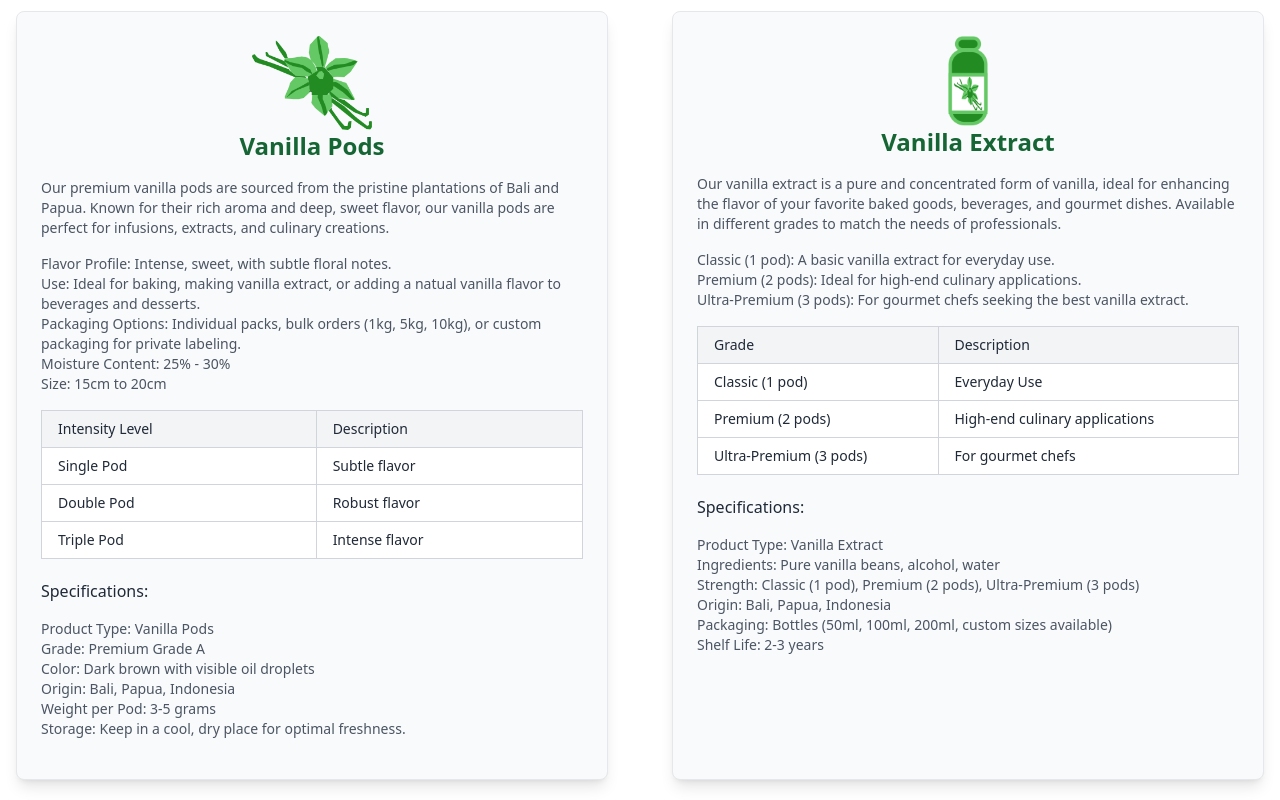
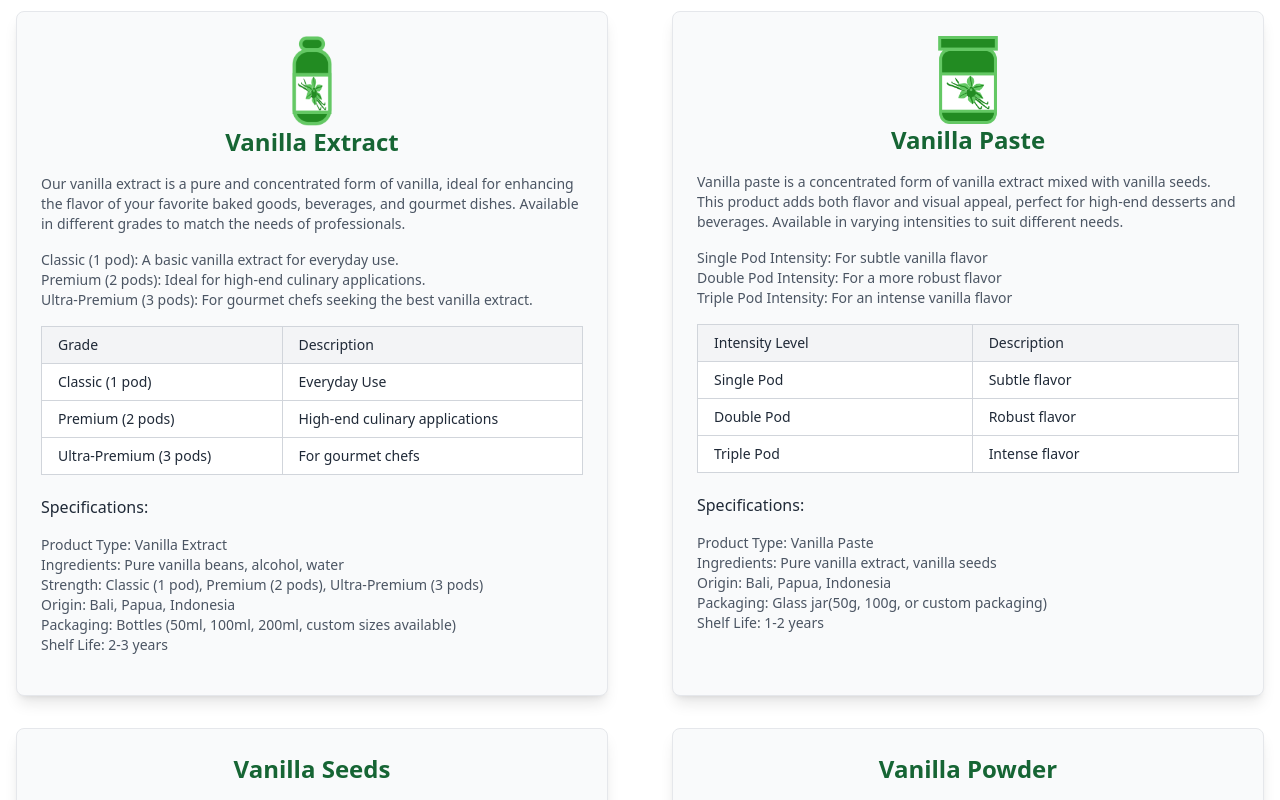
Before and after one commit to mrzero1945/vanilla-company, a Next.js app: page /products in a window 1280 px wide. Shown: the part 1500-2300 px from the top of the page. Built offline with nearby package versions, Linux system fonts and the light colour scheme.

Commit message:
update products page

```diff
--- a/components/products.tsx
+++ b/components/products.tsx
@@ -163,82 +163,6 @@ const Products = () => {
           <h2 className="text-4xl font-bold text-green-800 mb-12 text-center">Vanilla Derivatives</h2>
           <p className="mb-5">Our vanilla derivatives are crafted to provide enhanced flavor and versatility for a wide range of applications. From concentrated pastes to pure extracts and seeds, each product is designed to offer superior quality and consistency, perfect for gourmet food, beverages, and fragrance industries.</p>
           <div className="grid grid-cols-1 md:grid-cols-2 gap-8">
-            {/* Vanilla Pods */}
-            <div className="border rounded-lg shadow-lg p-6 bg-gray-50 hover:shadow-2xl transition mx-4">
-            <Image
-              src={VanillaPods.src}
-              alt="vanilla paste"
-              width={120}
-              height={120}
-              className="mx-auto"
-              />
-              <h3 className="text-2xl font-semibold text-green-800 mb-4 text-center">Vanilla Pods</h3>
-              <p className="text-sm text-gray-600 mb-4">
-                Our premium vanilla pods are sourced from the pristine plantations of Bali and Papua. Known for their rich aroma and deep, sweet flavor, our vanilla pods are perfect for infusions, extracts, and culinary creations.
-              </p>
-              <ul className="text-sm   text-gray-600 mb-4">
-                <li>
-                  Flavor Profile: Intense, sweet, with subtle floral notes.
-                </li>
-                <li>
-                  Use: Ideal for baking, making vanilla extract, or adding a natual vanilla flavor to beverages and desserts.
-                </li>
-                <li>
-                  Packaging Options: Individual packs, bulk orders (1kg, 5kg, 10kg), or custom packaging for private labeling.
-                </li>
-                <li>
-                  Moisture Content: 25% - 30%
-                </li>
-                <li>
-                  Size: 15cm to 20cm
-                </li>
-              </ul>
-              <div className="overflow-x-auto">
-                <table className="min-w-full border-collapse border border-gray-300 bg-white">
-                  <thead>
-                    <tr>
-                      <th className="border border-gray-300 px-4 py-2 bg-gray-100 text-left text-sm font-medium">Intensity Level</th>
-                      <th className="border border-gray-300 px-4 py-2 bg-gray-100 text-left text-sm font-medium">Description</th>
-                    </tr>
-                  </thead>
-                  <tbody>
-                    <tr>
-                      <td className="border border-gray-300 px-4 py-2 text-sm">Single Pod</td>
-                      <td className="border border-gray-300 px-4 py-2 text-sm">Subtle flavor</td>
-                    </tr>
-                    <tr>
-                      <td className="border border-gray-300 px-4 py-2 text-sm">Double Pod</td>
-                      <td className="border border-gray-300 px-4 py-2 text-sm">Robust flavor</td>
-                    </tr>
-                    <tr>
-                      <td className="border border-gray-300 px-4 py-2 text-sm">Triple Pod</td>
-                      <td className="border border-gray-300 px-4 py-2 text-sm">Intense flavor</td>
-                    </tr>
-                  </tbody>
-                </table>
-              </div>
-              <h4 className="mt-5">Specifications:</h4>
-              <ul className="text-sm   text-gray-600 my-4">
-                <li>
-                  Product Type: Vanilla Pods
-                </li>
-                <li>
-                  Grade: Premium Grade A
-                </li>
-                <li>
-                  Color: Dark brown with visible oil droplets
-                </li>
-                <li>
-                  Origin: Bali, Papua, Indonesia
-                </li>
-                <li>
-                  Weight per Pod: 3-5 grams
-                </li>
-                <li>
-                  Storage: Keep in a cool, dry place for optimal freshness.
-                </li>
-              </ul>
-            </div>
 
 
 
@@ -339,6 +263,28 @@ const Products = () => {
                   Triple Pod Intensity: For an intense vanilla flavor
                 </li>
               </ul>
+              <table className="min-w-full border-collapse border border-gray-300 bg-white">
+                  <thead>
+                    <tr>
+                      <th className="border border-gray-300 px-4 py-2 bg-gray-100 text-left text-sm font-medium">Intensity Level</th>
+                      <th className="border border-gray-300 px-4 py-2 bg-gray-100 text-left text-sm font-medium">Description</th>
+                    </tr>
+                  </thead>
+                  <tbody>
+                    <tr>
+                      <td className="border border-gray-300 px-4 py-2 text-sm">Single Pod</td>
+                      <td className="border border-gray-300 px-4 py-2 text-sm">Subtle flavor</td>
+                    </tr>
+                    <tr>
+                      <td className="border border-gray-300 px-4 py-2 text-sm">Double Pod</td>
+                      <td className="border border-gray-300 px-4 py-2 text-sm">Robust flavor</td>
+                    </tr>
+                    <tr>
+                      <td className="border border-gray-300 px-4 py-2 text-sm">Triple Pod</td>
+                      <td className="border border-gray-300 px-4 py-2 text-sm">Intense flavor</td>
+                    </tr>
+                  </tbody>
+                </table>
               <h4 className="mt-5">
                 Specifications:
               </h4>
@@ -359,14 +305,15 @@ const Products = () => {
               </ul>
             </div>
 
+{/* Vanilla Seed */}
 
-            {/*Vanilla Seed*/}
-
-            <div className="border rounded-lg shadow-lg p-6 bg-gray-50 hover:shadow-2xl transition-mx-4">
-            <h3 className="text-2xl font-semibold text-green-800 mb-4 text-center">Vanilla Seed</h3>
-            <p className="text-sm text-gray-600 mb-4">Extracted directly from our premium vanilla pods, our vanilla seeds offer a rich, intense flavor that is perfect for high-end gourmet products. These seeds add both flavor and visual appeal to your creations.</p>
+<div className="border rounded-lg shadow-lg p-6 bg-gray-50 hover:shadow-2xl transition mx-4">
+  <h3 className="text-2xl font-semibold text-green-800 mb-4 text-center">Vanilla Seeds</h3>
+  <p className="text-sm text-gray-600 mb-4">
+    Extracted directly from our finest vanilla pods, our premium vanilla seeds provide an intense, aromatic flavor that enhances the quality of gourmet products. These tiny black specks are packed with rich vanilla essence, making them perfect for adding both flavor and visual appeal to your culinary creations. The seeds' delicate yet potent flavor works beautifully in everything from high-end desserts and pastries to premium beverages, infusions, and gourmet chocolate. Vanilla seeds are the ideal choice for chefs looking to elevate their dishes with an authentic, high-quality vanilla flavor. Perfect for those seeking both flavor and aesthetic appeal, they add a luxurious touch to any recipe.
+  </p>
   <h4 className="mt-5">Specifications:</h4>
-            <ul className="text-sm  list inside text-gray-600 my-4">
+  <ul className="text-sm list-inside text-gray-600 my-4">
     <li>
       Product Type: Vanilla Seeds
     </li>
@@ -374,13 +321,13 @@ const Products = () => {
       Origin: Bali, Papua, Indonesia
     </li>
     <li>
-                Packaging: Glass jars(10g, 50g, 100g, bulk available)
+      Packaging: Glass jars (10g, 50g, 100g, bulk available)
     </li>
     <li>
       Shelf Life: 2 years
     </li>
     <li>
-                Storage: Store in a cool, dry place.
+      Storage: Store in a cool, dry place to maintain optimal freshness and flavor.
     </li>
   </ul>
 </div>
```
Lines whose indentation alone changed are shown as unchanged.
